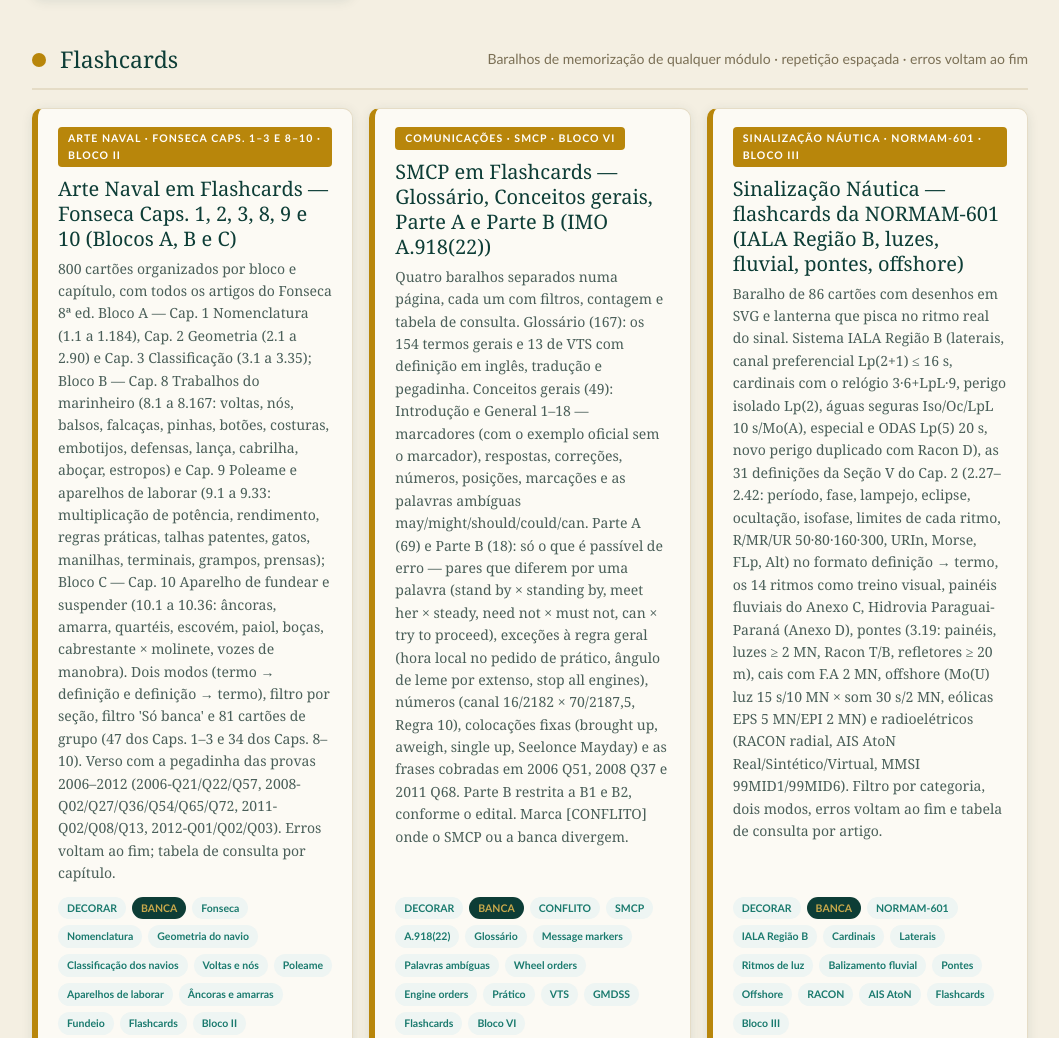
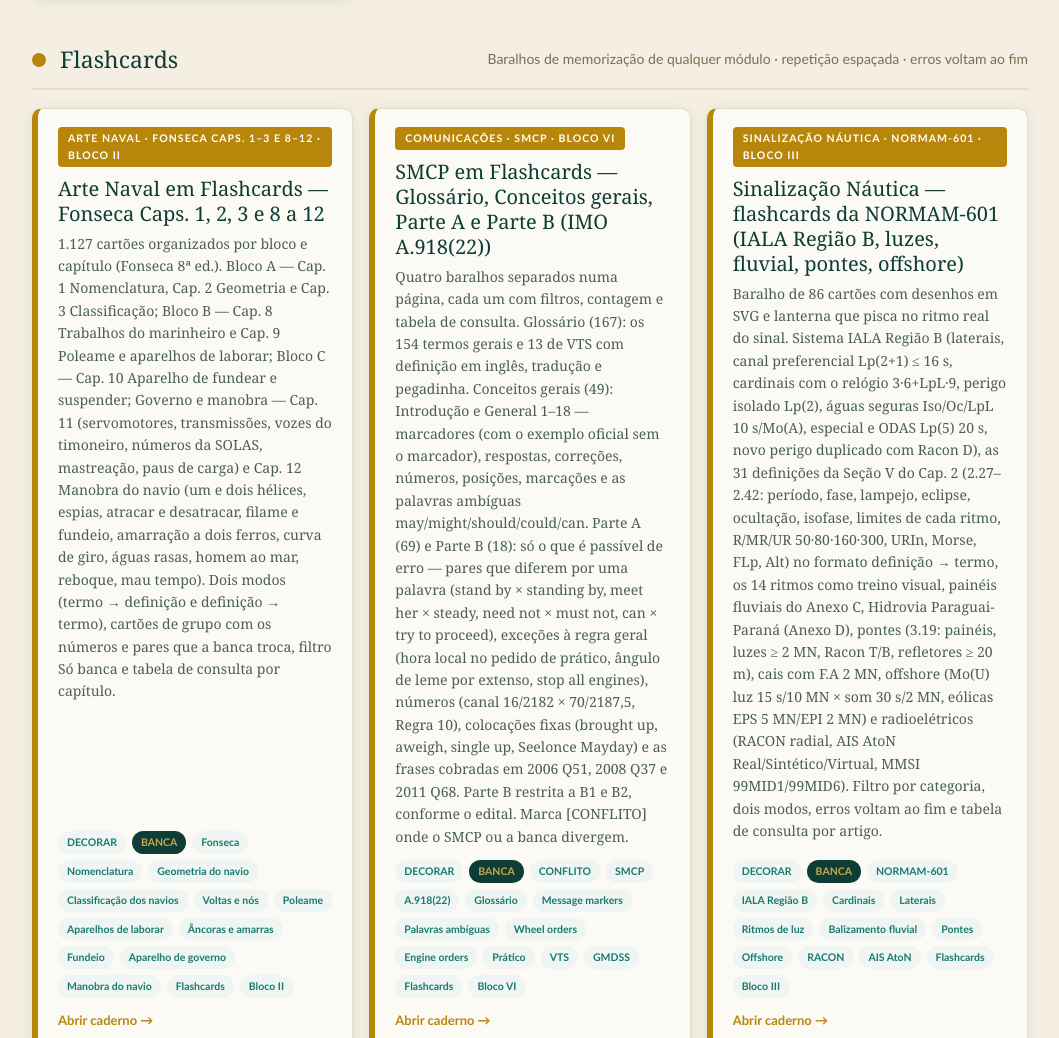
Before and after one commit to opencare-gestao-de-risco/PSCPP, a plain HTML site: page index.html in a window 1280 px wide. Shown: the part 1406-2444 px from the top of the page, without its empty margins (110-1169 px from the left). Drawn offline with Linux system fonts and the light colour scheme.

Commit message:
Estante: flashcards de Arte Naval agora com Fonseca Caps. 11 e 12

```diff
--- a/index.html
+++ b/index.html
@@ -131,11 +131,11 @@ const CADERNOS = [
     tags:["DECORAR","CALCULO","BANCA","Fórmulas","Conversões","Hensen","PIANC","Fonseca","Miguens","Ynoue","Todos os módulos"]
   },
   {
-    materia:"flashcards", badge:"Arte Naval · Fonseca Caps. 1–3 e 8–10 · Bloco II",
-    titulo:"Arte Naval em Flashcards — Fonseca Caps. 1, 2, 3, 8, 9 e 10 (Blocos A, B e C)",
+    materia:"flashcards", badge:"Arte Naval · Fonseca Caps. 1–3 e 8–12 · Bloco II",
+    titulo:"Arte Naval em Flashcards — Fonseca Caps. 1, 2, 3 e 8 a 12",
     arquivo:"fonseca_caps_1_2_3_flashcards.html",
-    desc:"800 cartões organizados por bloco e capítulo, com todos os artigos do Fonseca 8ª ed. Bloco A — Cap. 1 Nomenclatura (1.1 a 1.184), Cap. 2 Geometria (2.1 a 2.90) e Cap. 3 Classificação (3.1 a 3.35); Bloco B — Cap. 8 Trabalhos do marinheiro (8.1 a 8.167: voltas, nós, balsos, falcaças, pinhas, botões, costuras, embotijos, defensas, lança, cabrilha, aboçar, estropos) e Cap. 9 Poleame e aparelhos de laborar (9.1 a 9.33: multiplicação de potência, rendimento, regras práticas, talhas patentes, gatos, manilhas, terminais, grampos, prensas); Bloco C — Cap. 10 Aparelho de fundear e suspender (10.1 a 10.36: âncoras, amarra, quartéis, escovém, paiol, boças, cabrestante × molinete, vozes de manobra). Dois modos (termo → definição e definição → termo), filtro por seção, filtro 'Só banca' e 81 cartões de grupo (47 dos Caps. 1–3 e 34 dos Caps. 8–10). Verso com a pegadinha das provas 2006–2012 (2006-Q21/Q22/Q57, 2008-Q02/Q27/Q36/Q54/Q65/Q72, 2011-Q02/Q08/Q13, 2012-Q01/Q02/Q03). Erros voltam ao fim; tabela de consulta por capítulo.",
-    tags:["DECORAR","BANCA","Fonseca","Nomenclatura","Geometria do navio","Classificação dos navios","Voltas e nós","Poleame","Aparelhos de laborar","Âncoras e amarras","Fundeio","Flashcards","Bloco II"]
+    desc:"1.127 cartões organizados por bloco e capítulo (Fonseca 8ª ed.). Bloco A — Cap. 1 Nomenclatura, Cap. 2 Geometria e Cap. 3 Classificação; Bloco B — Cap. 8 Trabalhos do marinheiro e Cap. 9 Poleame e aparelhos de laborar; Bloco C — Cap. 10 Aparelho de fundear e suspender; Governo e manobra — Cap. 11 (servomotores, transmissões, vozes do timoneiro, números da SOLAS, mastreação, paus de carga) e Cap. 12 Manobra do navio (um e dois hélices, espias, atracar e desatracar, filame e fundeio, amarração a dois ferros, curva de giro, águas rasas, homem ao mar, reboque, mau tempo). Dois modos (termo → definição e definição → termo), cartões de grupo com os números e pares que a banca troca, filtro Só banca e tabela de consulta por capítulo.",
+    tags:["DECORAR","BANCA","Fonseca","Nomenclatura","Geometria do navio","Classificação dos navios","Voltas e nós","Poleame","Aparelhos de laborar","Âncoras e amarras","Fundeio","Aparelho de governo","Manobra do navio","Flashcards","Bloco II"]
   },
   {
     materia:"flashcards", badge:"Comunicações · SMCP · Bloco VI",
```
